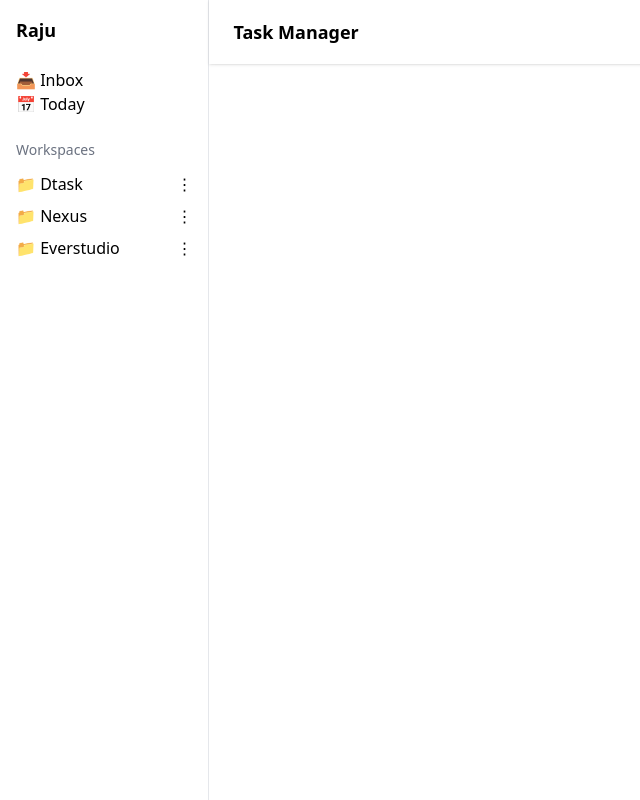
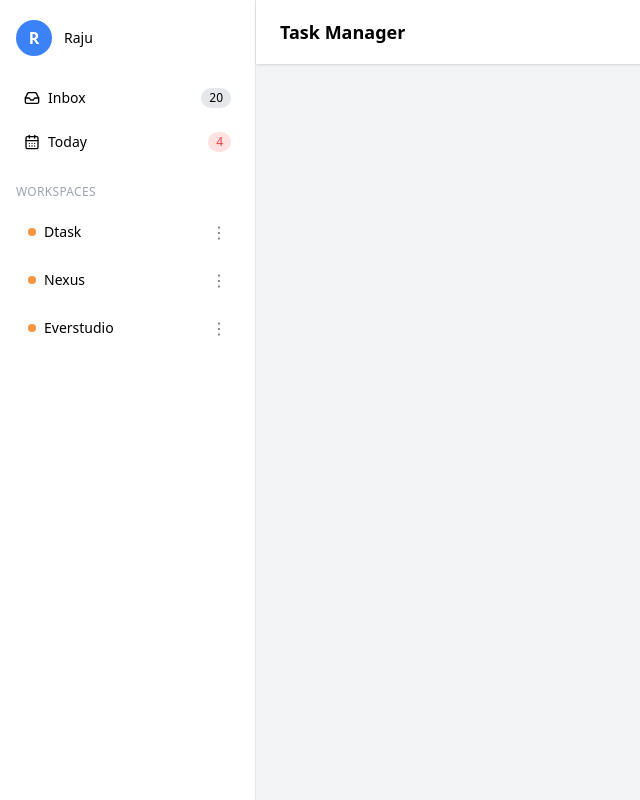
Before and after one commit to coderbrix/todo-app-frontend, a React (Vite) app: page / in a window 1280 px wide. Shown: the whole page, without its empty margins (0-640 px from the left). Built offline with nearby package versions, Linux system fonts and the light colour scheme.

Commit message:
Implementing route changes and added more features

```diff
--- a/src/components/Layout/Layout.tsx
+++ b/src/components/Layout/Layout.tsx
@@ -1,21 +1,30 @@
 import { Outlet } from "react-router-dom";
-import Sidebar from "./Sidebar";
-import Navbar from "./Navbar";
 
 
-const Layout = () => {
+import Header from "../header/Header";
+import Sidebar from "./Sidebar";
+
+const Main = () => {
   return (
-    <div className="flex h-screen">
-      <Sidebar />
+    <div className="flex h-screen overflow-hidden">
 
+      {/* Sidebar */}
+      <Sidebar></Sidebar>
 
-        <Navbar />
+      {/* Right Side */}
+      <div className="flex flex-col flex-1">
 
-      <main className="flex-1 p-6 bg-gray-50">
-        <Outlet />
-      </main>
+        {/* Header */}
+        <Header></Header>
+
+        {/* Main Content */}
+        <div className="flex-1 bg-gray-100 p-6 overflow-y-auto">
+          <Outlet />
+        </div>
+
+      </div>
     </div>
   );
 };
 
-export default Layout;
+export default Main;
--- a/src/components/Layout/Navbar.tsx
+++ /dev/null
@@ -1,9 +0,0 @@
-const Navbar = () => {
-  return (
-    <div className="w-full h-16 bg-white/70 backdrop-blur-md shadow flex items-center px-6">
-      <h1 className="text-lg font-semibold">Task Manager</h1>
-    </div>
-  );
-};
-
-export default Navbar;
--- a/src/components/Layout/Sidebar.tsx
+++ b/src/components/Layout/Sidebar.tsx
@@ -1,5 +1,6 @@
 import { NavLink } from "react-router-dom";
 import { useState } from "react";
+import { CalendarDays, InboxIcon } from "lucide-react";
 
 const Sidebar = () => {
   const [openMenu, setOpenMenu] = useState<string | null>(null);
@@ -7,57 +8,93 @@ const Sidebar = () => {
   const workspaces = ["Dtask", "Nexus", "Everstudio"];
 
   return (
-    <aside className="w-64 bg-white border-r p-4">
-      <h2 className="text-lg font-bold mb-6">Raju</h2>
+    <div className="w-64 h-screen bg-white/70 backdrop-blur-md border-r px-4 py-5 flex flex-col">
+      {/* Header */}
+
+      {/* Profile */}
+      <div className="flex items-center gap-3 mb-6">
+        <div className="w-9 h-9 rounded-full bg-blue-500 flex items-center justify-center text-white font-semibold">
+          R
+        </div>
+        <div className="flex-1">
+          <p className="text-sm font-medium">Raju</p>
+        </div>
+      </div>
+
 
       {/* Navigation */}
-      <nav className="space-y-2">
+      <nav className="flex flex-col space-y-2 mb-6">
         <NavLink
           to="/inbox"
-          className={({ isActive }) =>
-            isActive ? "font-semibold text-blue-500" : ""
-          }
+         onClick={() =>  setOpenMenu("inbox")}
+          className={`flex items-center justify-between p-2 rounded-lg cursor-pointer ${
+            openMenu === "inbox" ? "bg-gray-200" : "hover:bg-gray-100"
+          }`}
         >
-          📥 Inbox
+          <div className="flex items-center gap-2 text-sm">
+           <InboxIcon size={16} />
+            Inbox
+           </div>
+         <span className="text-xs bg-gray-200 px-2 py-0.5 rounded-full">
+            20
+          </span>
         </NavLink>
-
-        <br />
 
         <NavLink
           to="/today"
-          className={({ isActive }) =>
-            isActive ? "font-semibold text-blue-500" : ""
-          }
+       onClick={() => setOpenMenu("today")}
+          className={`flex items-center justify-between p-2 rounded-lg cursor-pointer ${
+            openMenu === "today" ? "bg-gray-200" : "hover:bg-gray-100"
+          }`}
         >
-          📅 Today
+           <div className="flex items-center gap-2 text-sm">
+            <CalendarDays size={16} />
+            Today
+          </div>
+           <span className="text-xs bg-red-100 text-red-500 px-2 py-0.5 rounded-full">
+            4
+          </span>
         </NavLink>
       </nav>
 
       {/* Workspaces */}
-      <div className="mt-6">
-        <h3 className="text-sm text-gray-500 mb-2">Workspaces</h3>
+      <div>
+        <h3 className="text-xs uppercase text-gray-400 mb-3 tracking-wide">
+          Workspaces
+        </h3>
 
+        <div className="space-y-2">
           {workspaces.map((ws) => (
             <div
               key={ws}
-            className="flex justify-between items-center py-1"
+              className="relative flex items-center justify-between px-3 py-2 rounded-md hover:bg-gray-100 transition"
             >
-            <span>📁 {ws}</span>
+             <div className="flex items-center gap-2 text-sm">
+                <span className="w-2 h-2 bg-orange-400 rounded-full"></span>
+                {ws}
+              </div>
 
-            <button onClick={() => setOpenMenu(ws)}>⋮</button>
+              <button
+                onClick={() =>
+                  setOpenMenu(openMenu === ws ? null : ws)
+                }
+                className="text-gray-500 hover:text-gray-800"
+              >
+                ⋮
+              </button>
 
-            {/* Modal */}
+              {/* Dropdown */}
               {openMenu === ws && (
-              <div className="absolute bg-white border shadow p-2 right-4">
-                <p className="cursor-pointer hover:bg-gray-100 px-2">
+                <div className="absolute right-0 top-10 w-32 bg-white border rounded-lg shadow-lg p-2 z-10">
+                  <p className="cursor-pointer px-3 py-1 rounded hover:bg-gray-100 text-sm">
                     Edit
                   </p>
-                <p className="cursor-pointer hover:bg-gray-100 px-2 text-red-500">
+                  <p className="cursor-pointer px-3 py-1 rounded hover:bg-red-100 text-sm text-red-500">
                     Delete
                   </p>
                   <button
-                  className="text-xs mt-2"
                     onClick={() => setOpenMenu(null)}
+                    className="mt-1 text-xs text-gray-500 w-full text-center"
                   >
                     Close
                   </button>
@@ -66,7 +103,8 @@ const Sidebar = () => {
             </div>
           ))}
         </div>
-    </aside>
+      </div>
+    </div>
   );
 };
 
--- a/src/components/header/Header.tsx
+++ b/src/components/header/Header.tsx
@@ -1,6 +1,8 @@
 const Header = () => {
   return (
-    <div>Desktop</div>
+    <div className="w-full h-16 bg-white/70 backdrop-blur-md shadow flex items-center px-6">
+      <h1 className="text-lg font-semibold">Task Manager</h1>
+    </div>
   );
 };
 
```
Lines whose indentation alone changed are shown as unchanged.
